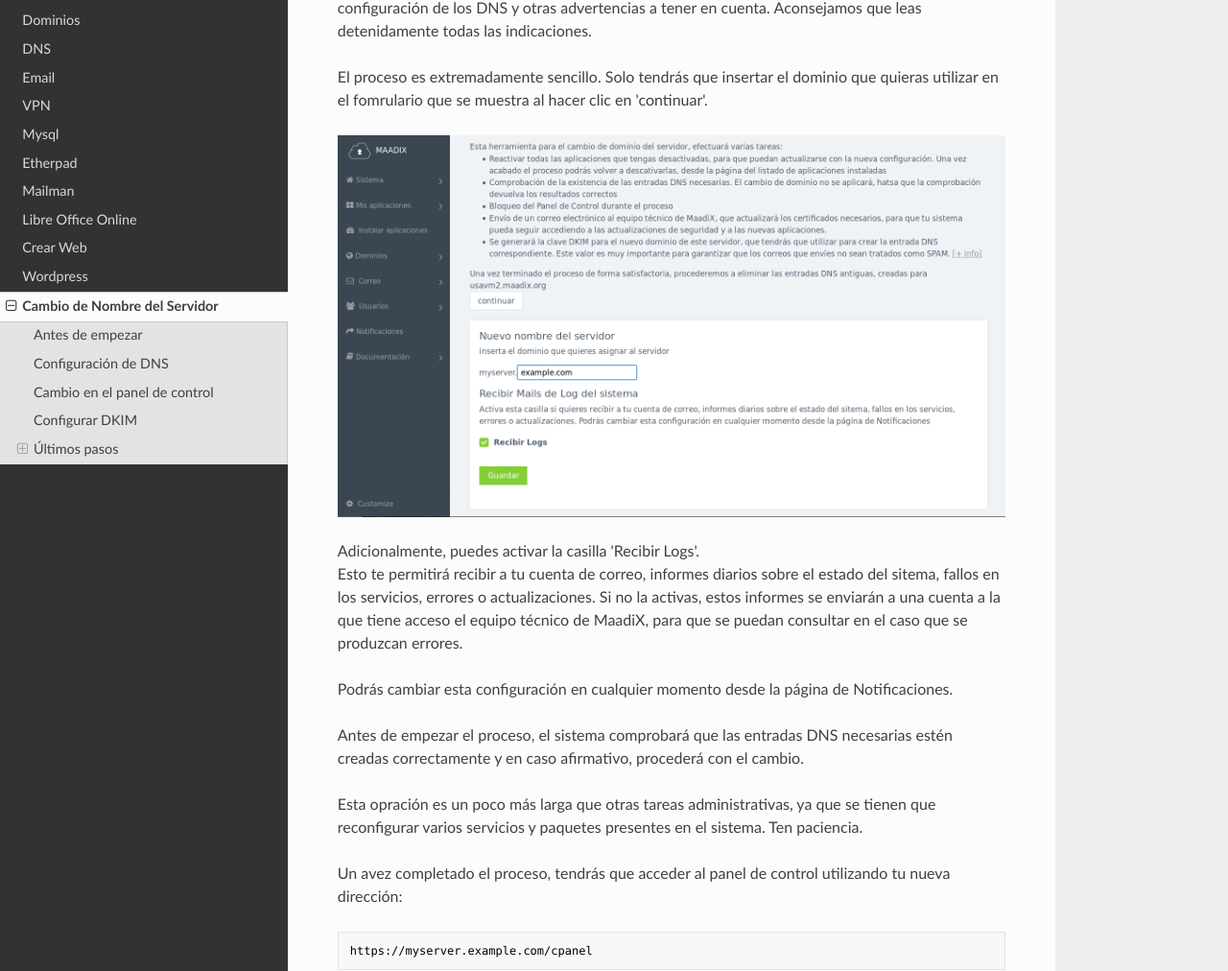
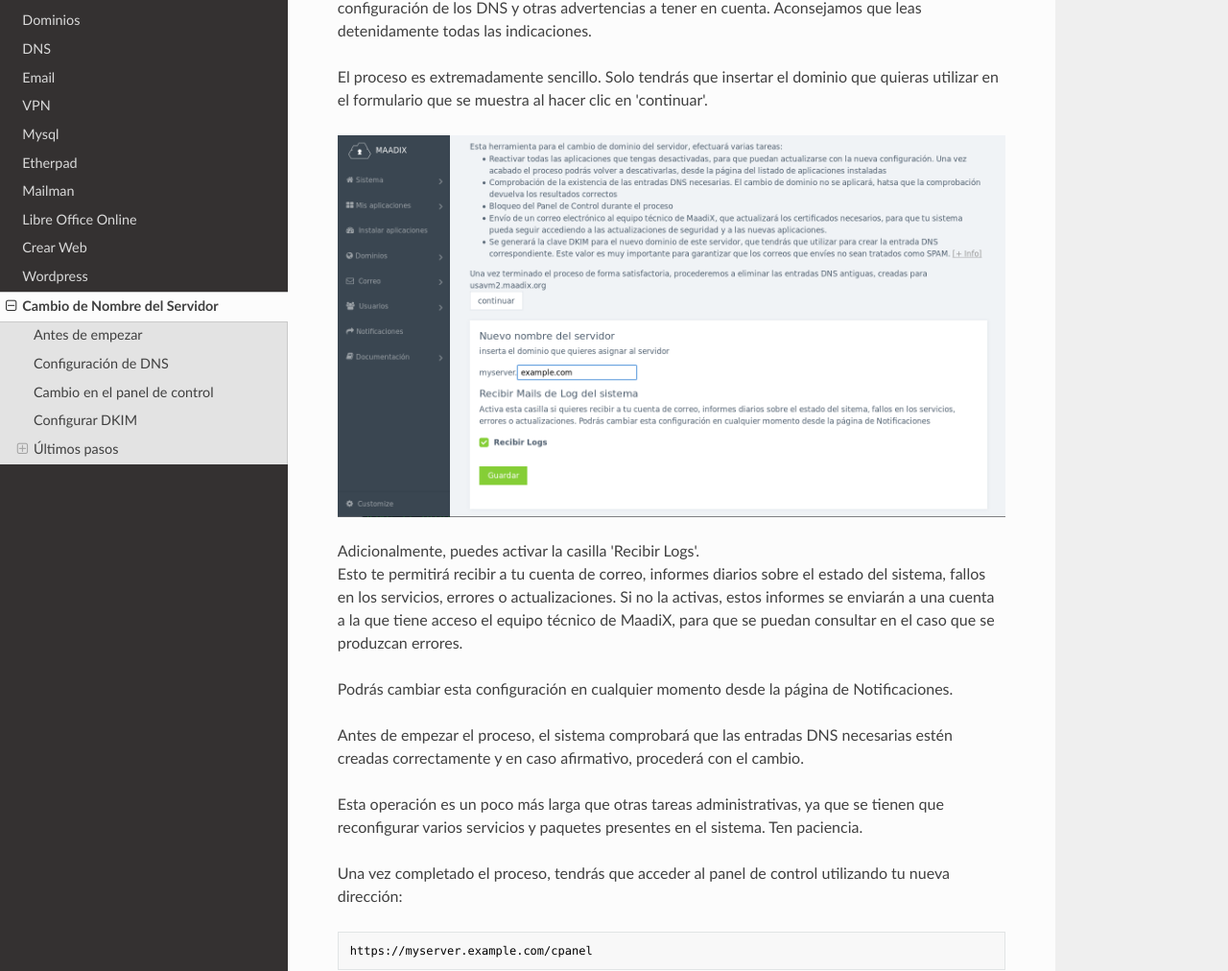
Before and after one commit to MaadixNet/docs, an MkDocs documentation site: the page built from docs/fqdn.md, in a window 1280 px wide and 1400 px high, scrolled down 2099 px. Shown: the part 187-1199 px from the top of the window at 96% size. Built offline with MkDocs 1.6.1, drawn with Linux system fonts in a browser that asks for light colours; nearby versions of some CDN libraries; old or Windows-style settings are respelled for this version of MkDocs; some of the changed text lies outside the part shown.

Commit message:
Typos in fqdn

```diff
--- a/docs/fqdn.md
+++ b/docs/fqdn.md
@@ -37,7 +37,7 @@
 
 Tendrás que sustituir myserver.example.com por el nuevo subdominio ( nombre de equipo + dominio que quieras utilizar),y el valor IP.DE.TU.SERVIDOR por el valor real de la IP de tu servidor.
 
-Una vez aplicados los cambios hay que esperar que la nueva configuración sea propagada por la red. Este proceso puede tardar entre pocos minutos y varias horas, dependiendo de tu proveedor de dominio. El panel de control integra un sistema de comprobación, por lo que no arrancará el proceso de cambio hasta que los dns estén propagados.
+Una vez aplicados los cambios hay que esperar que la nueva configuración sea propagada por la red. Este proceso puede tardar entre pocos minutos y varias horas, dependiendo de tu proveedor de dominio. El panel de control integra un sistema de comprobación, por lo que no arrancará el proceso de cambio hasta que los DNS estén propagados.
 
 Hay otro registro DNS que tendrás de activar, y cuyas instrucciones encontrarás más abajo. Se trata del registro DKIM, que consiste en el valor de una clave que se genera durante el proceso, por lo que solo podrás activarlo una vez terminados los pasos que se describen a continuación.
 
@@ -50,21 +50,21 @@
 
 Se abrirá la página para poder proceder con el cambio, y que incluye instrucciones para la configuración de los DNS y otras advertencias a tener en cuenta. Aconsejamos que leas detenidamente todas las indicaciones.
 
-El proceso es extremadamente sencillo. Solo tendrás que insertar el dominio que quieras utilizar en el fomrulario que se muestra al hacer clic en 'continuar'.
+El proceso es extremadamente sencillo. Solo tendrás que insertar el dominio que quieras utilizar en el formulario que se muestra al hacer clic en 'continuar'.
 
 ![Change fqdn form](img/fqdn/change-form.png)
 
 Adicionalmente, puedes activar la casilla 'Recibir Logs'.
-Esto te permitirá recibir a tu cuenta de correo, informes diarios sobre el estado del sitema, fallos en los servicios, errores o actualizaciones.
+Esto te permitirá recibir a tu cuenta de correo, informes diarios sobre el estado del sistema, fallos en los servicios, errores o actualizaciones.
 Si no la activas, estos informes se enviarán a una cuenta a la que tiene acceso el equipo técnico de MaadiX, para que se puedan consultar en el caso que se produzcan errores.
 
 Podrás cambiar esta configuración en cualquier momento desde la página de Notificaciones.
 
 Antes de empezar el proceso, el sistema comprobará que las entradas DNS necesarias estén creadas correctamente y en caso afirmativo, procederá con el cambio.
 
-Esta opración es un poco más larga que otras tareas administrativas, ya que se tienen que reconfigurar varios servicios y paquetes presentes en el sistema. Ten paciencia.
+Esta operación es un poco más larga que otras tareas administrativas, ya que se tienen que reconfigurar varios servicios y paquetes presentes en el sistema. Ten paciencia.
 
-Un avez completado el proceso, tendrás que acceder al panel de control utilizando tu nueva dirección:
+Una vez completado el proceso, tendrás que acceder al panel de control utilizando tu nueva dirección:
 
     https://myserver.example.com/cpanel
 
```
Also changed, not shown: other parts of docs/fqdn.md (+2 -2 lines).
